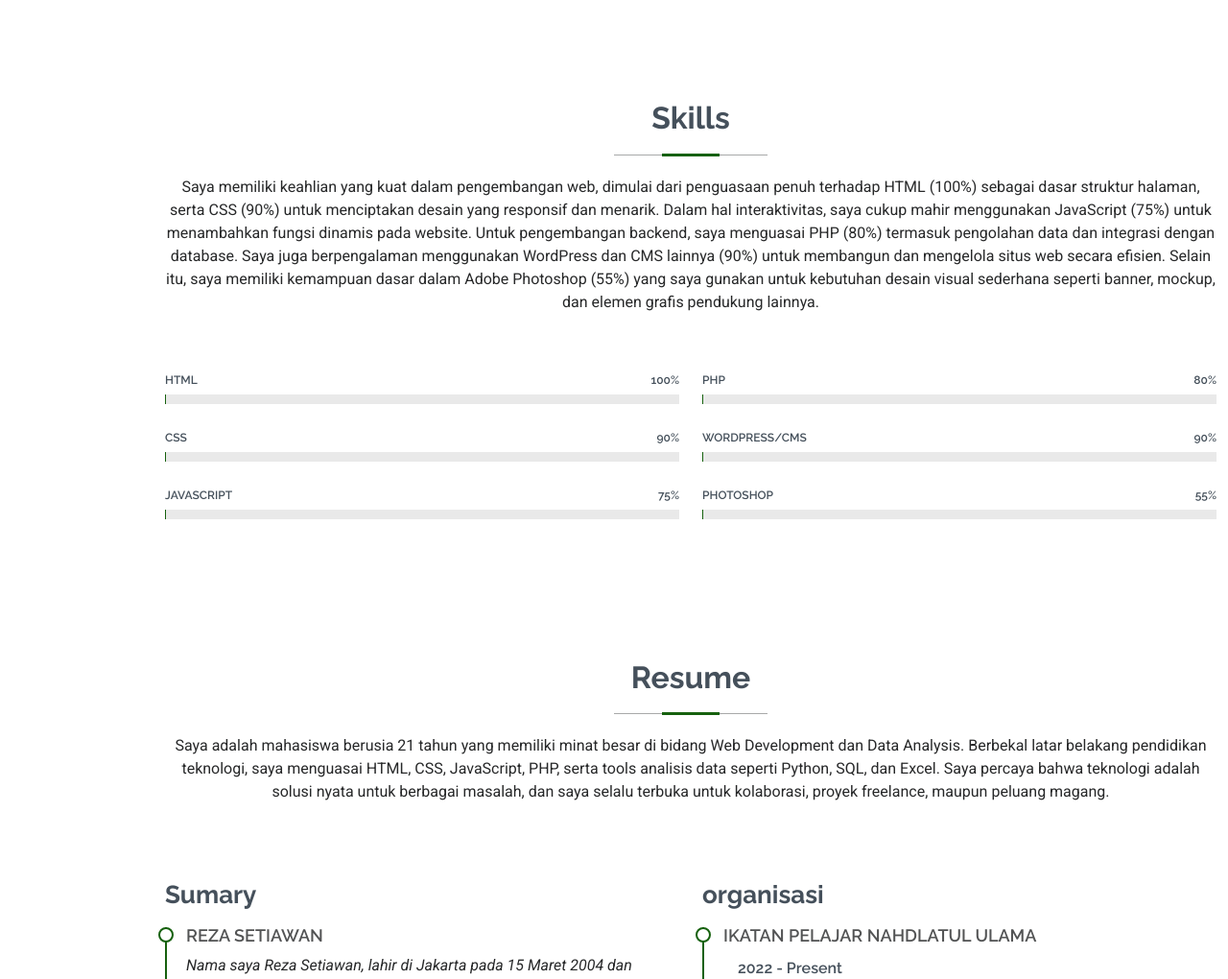
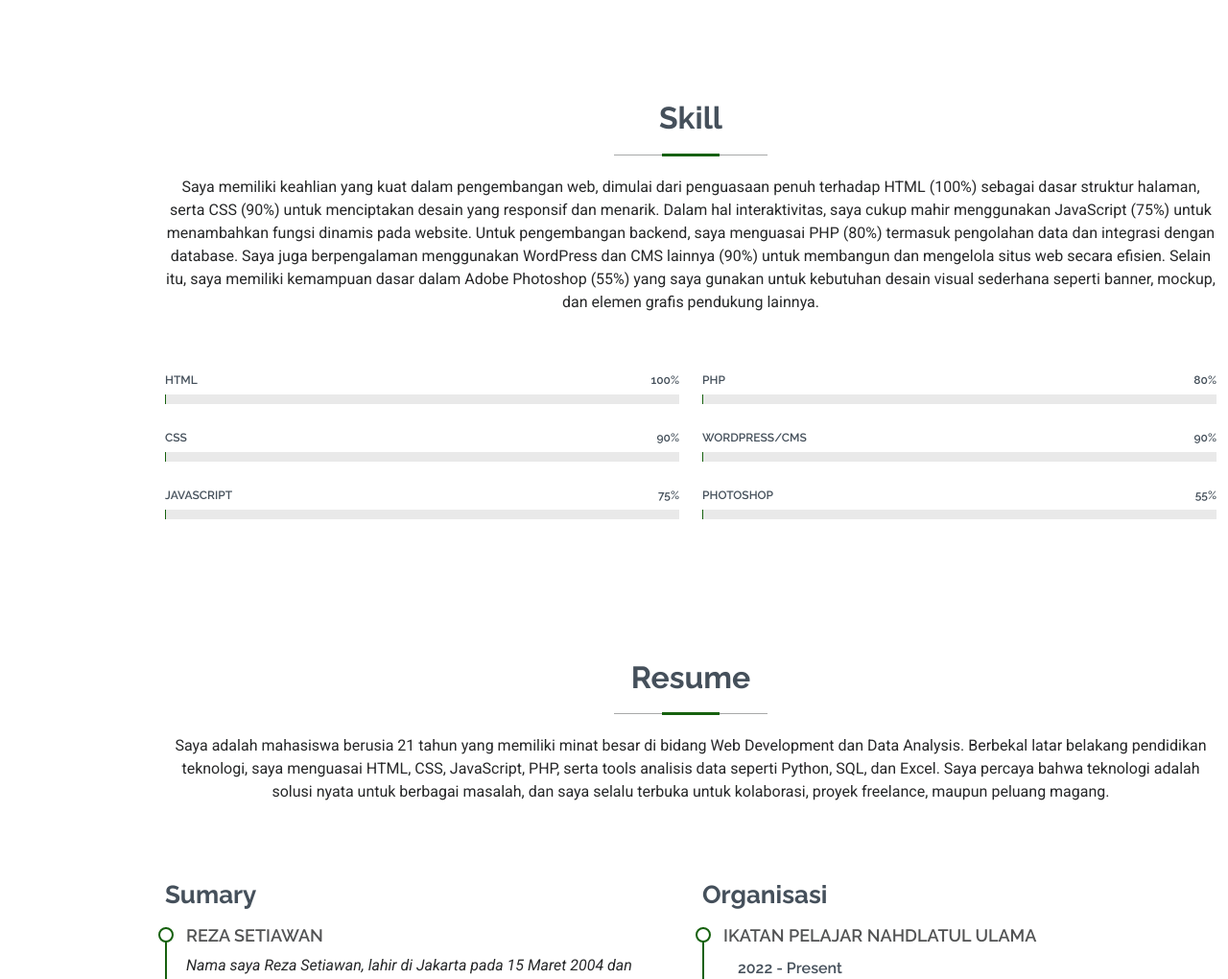
Before and after one commit to rzastwn/Project2, a CodeIgniter 4 app: the page made by app/Views/v_home.php in a window 1280 px wide. Shown: the part 1755-2775 px from the top of the page at 96% size. Run offline with PHP 8.4 and a stand-in for CodeIgniter, Linux system fonts and the light colour scheme; the template is opened without the code that fills it, so the values that code supplies are empty; some libraries are stand-ins or nearby versions.

Commit message:
update file

```diff
--- a/app/Views/v_home.php
+++ b/app/Views/v_home.php
@@ -141,7 +141,7 @@ Data Analyst adalah seseorang yang bertanggung jawab dalam mengumpulkan, mengola
 
       <!-- Section Title -->
       <div class="container section-title" data-aos="fade-up">
-        <h2>Skills</h2>
+        <h2>Skill</h2>
         <p>Saya memiliki keahlian yang kuat dalam pengembangan web, dimulai dari penguasaan penuh terhadap HTML (100%) sebagai dasar struktur halaman, serta CSS (90%) untuk menciptakan desain yang responsif dan menarik. Dalam hal interaktivitas, saya cukup mahir menggunakan JavaScript (75%) untuk menambahkan fungsi dinamis pada website. Untuk pengembangan backend, saya menguasai PHP (80%) termasuk pengolahan data dan integrasi dengan database. Saya juga berpengalaman menggunakan WordPress dan CMS lainnya (90%) untuk membangun dan mengelola situs web secara efisien. Selain itu, saya memiliki kemampuan dasar dalam Adobe Photoshop (55%) yang saya gunakan untuk kebutuhan desain visual sederhana seperti banner, mockup, dan elemen grafis pendukung lainnya.</p>
       </div><!-- End Section Title -->
 
@@ -247,7 +247,7 @@ Data Analyst adalah seseorang yang bertanggung jawab dalam mengumpulkan, mengola
           </div>
 
           <div class="col-lg-6" data-aos="fade-up" data-aos-delay="200">
-            <h3 class="resume-title">organisasi</h3>
+            <h3 class="resume-title">Organisasi</h3>
             <div class="resume-item">
               <h4>Ikatan Pelajar Nahdlatul Ulama</h4>
               <h5>2022 - Present</h5>
```
